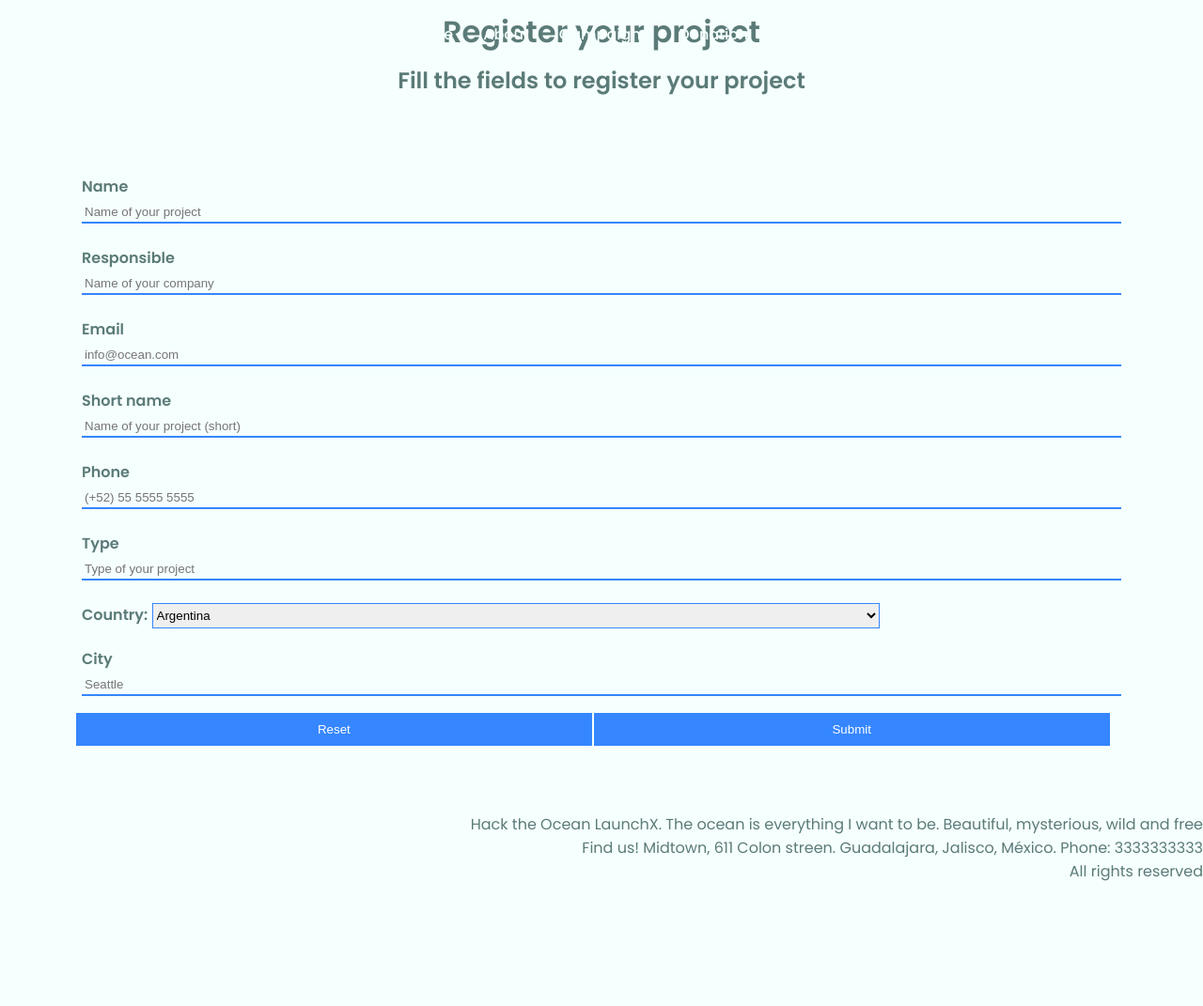
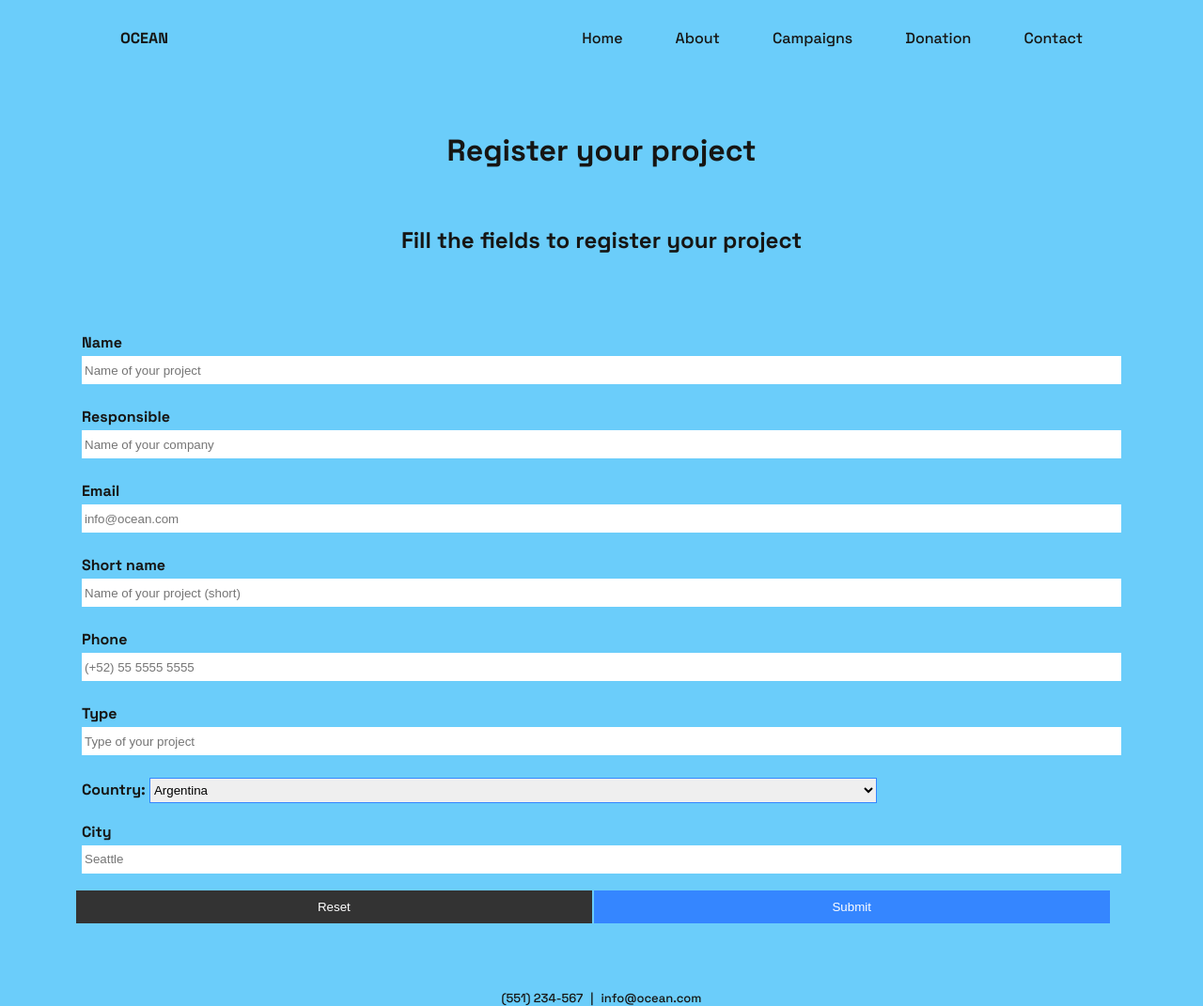
Before and after one commit to CRIS-117/OceanProyect, a plain HTML site: page formProject.html in a window 1280 px wide. Shown: the whole page at 94% size. Before the commit the page ends 940 px from the top, so only its background shows below. Drawn offline with nearby package versions, Linux system fonts and the light colour scheme.

Commit message:
Formulario corregido

```diff
--- a/assets/css/style-of-form.css
+++ b/assets/css/style-of-form.css
@@ -1,9 +1,15 @@
 :root {
     --form-color: #3586ff;
 }
+body {
+    background-color: var(--first-color);
+}
+.header {
+    position: relative;
+}
 .descripcion_formulario {
     display: flex;
-    margin: 0 30px;
+    margin: 50px 30px 0 30px;
     padding-top: 10px;
 }
 .descripcion_formulario h1,
@@ -29,14 +35,13 @@
 }
 .formulario__input {
     width: 100%;
+    height: 30px;
     padding: 3px;
     margin: 4px 0;
     border: none;
-    border-bottom: 2px solid var(--form-color);
-    background: transparent;
+    background: #fff;
 }
 .formulario__input:focus {
-    background: linear-gradient(to bottom, #fff, #fff);
     outline: none;
 }
 .formulario__boton {
@@ -51,13 +56,21 @@
     border: transparent;
     padding: 10px;
 }
+.formulario__boton-input:nth-child(1) {
+    background-color: #333;
+}
 .formulario__boton-input:hover {
     background-color: #3586ee;
+}
+.formulario__boton-input:hover:nth-child(1) {
+    background-color: #222;
 }
 .formulario__boton-input:active {
     background-color: #3586cc;
 }
-
+.formulario__boton-input:active:nth-child(1) {
+    background-color: #000;
+}
 .select {
     border: 0.1px solid var(--form-color);
     height: 2em;
--- a/formProject.html
+++ b/formProject.html
@@ -1,12 +1,12 @@
 <!DOCTYPE html>
-    <html>
+    <html lang="en">
     <head>
         <meta charset="UTF-8">
         <meta name="viewport" content="width=device-width, initial-scale=1.0">
-            <!--========== SWIPER BOXICONS AND CSS ==========-->
-            <link rel="stylesheet" href="https://cdn.jsdelivr.net/npm/boxicons@latest/css/boxicons.min.css">
-            <link rel="stylesheet" href="assets/css/swiper-bundle.min.css">
-            <link rel="stylesheet" href="assets/css/styles.css">
+        <!--=============== BOXICONS ===============-->
+        <link href='https://unpkg.com/boxicons@2.1.2/css/boxicons.min.css' rel='stylesheet'>
+        <!--=============== CSS ===============-->
+        <link rel="stylesheet" href="assets/css/stylesDonation.css">
         <link rel="stylesheet" href="assets/css/style-of-form.css">
         <!--=============== FAVICON ===============-->
         <link rel="shortcut icon" href="assets/img/icon.png" type="image/x-icon">
@@ -14,27 +14,34 @@
         <title>OCEAN SAFE</title>
     </head>
     <body>
-        <!--========== HEADER ==========-->
+        <!--==================== HEADER ====================-->
         <header class="header">
-            <nav class="nav bd-container">
-                <a href="#" class="nav__logo">Ocean</a>
+            <nav class="nav container">
+                <a href="#" class="nav__logo">
+                    OCEAN
+                </a>
 
                 <div class="nav__menu" id="nav-menu">
                     <ul class="nav__list">
                         <li class="nav__item"><a href="index.html" class="nav__link">Home</a></li>
                         <li class="nav__item"><a href="about.html" class="nav__link">About</a></li>
-                        <li class="nav__item"><a href="indexCampaigns.html" class="nav__link">Campaigns</a></li>
-                        <li class="nav__item"><a href="indexDonation.html" class="nav__link">Donation</a></li>
+                        <li class="nav__item"><a href="campaigns.html" class="nav__link">Campaigns</a></li>
+                        <li class="nav__item"><a href="donation.html" class="nav__link">Donation</a></li>
                         <li class="nav__item"><a href="contact.html" class="nav__link">Contact</a></li>
-                        <li class="nav__item"><a href="formProject.html" class="nav__link">Register your project</a></li>
                     </ul>
+
+                    <div class="nav__close" id="nav-close">
+                        <i class='bx bx-x'></i>
+                    </div>
                 </div>
 
+                <!-- Toggle button -->
                 <div class="nav__toggle" id="nav-toggle">
-                    <i class="bx bx-menu"></i>
+                    <i class='bx bx-grid-alt'></i>
                 </div>
             </nav>
         </header>
+
         <!--========== MAIN ==========-->
         <main class="main">
                 <div class="descripcion_formulario">
@@ -108,22 +115,18 @@
                         </div>
                     </form>
                 </div>
+                <footer class="home__footer">
+                 <span>(551) 234-567</span>
+                    <span>|</span>
+                    <span>info@ocean.com</span>
+            </section>
         </main>
-        <div align="right">
-            <footer>
-                <p>Hack the Ocean LaunchX. The ocean is everything I want to be. Beautiful, mysterious, wild and free</p>
-                <p>Find us! Midtown, 611 Colon streen. Guadalajara, Jalisco, México. Phone: 3333333333</p>
-                <p>All rights reserved</p>
-            </footer>
-        </div>
 
-        <!--========== GSAP ==========-->
-        <script src="assets/js/gsap.min.js"></script>
 
-        <!--========== SWIPER JS ==========-->
-        <script src="assets/js/swiper-bundle.min.js"></script>
+            <!--=============== SCROLLREVEAL ===============-->
+            <script src="assets/js/scrollreveal.min.js"></script>
 
-        <!--========== MAIN JS ==========-->
-        <script src="assets/js/main.js"></script>
+            <!--=============== MAIN JS ===============-->
+            <script src="assets/js/mainDonation.js"></script>
         </body>
     </html>
```
Lines whose indentation alone changed are shown as unchanged.
